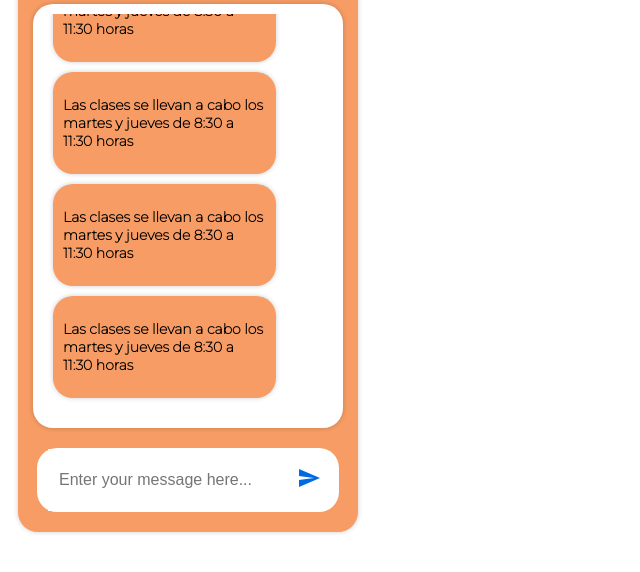
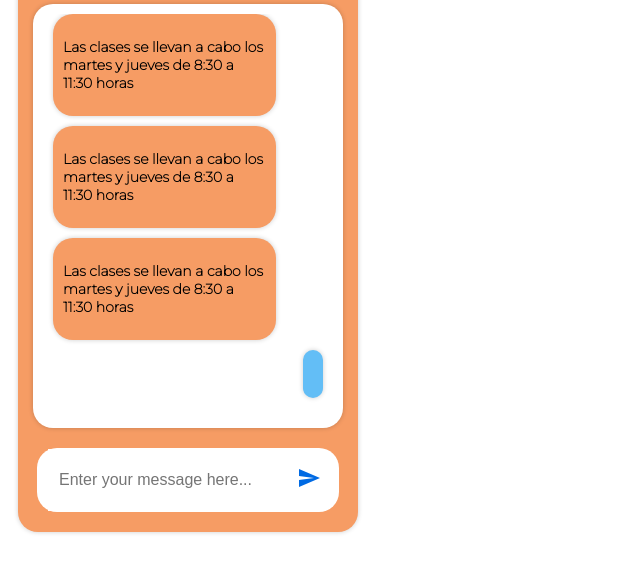
Before and after one commit to Jugarov/Chatbot_IA1, a browser extension: page Extension2/index.html in a window 1280 px wide. Both pictures are taken after a click on the button 309 px from the left and 598 px from the top of the page. Shown: the part 118-690 px from the top of the page, without its empty margins (0-640 px from the left). Drawn offline with Linux system fonts and the light colour scheme.

Commit message:
message.js created

```diff
--- a/Extension2/index.html
+++ b/Extension2/index.html
@@ -26,7 +26,7 @@
         <section class="ext-prompt">
             <input type="text" id="chat_input" placeholder="Enter your message here...">
             <div id="send-button">
-                <button type="button" id="send" onclick="sendMessage()">
+                <button type="button" id="send" onclick="sendMessage();createMessage('self')">
                     <svg style="width:24px;height:24px" viewBox="0 0 24 24">
                         <path fill="#006ae3" d="M2,21L23,12L2,3V10L17,12L2,14V21Z" />
                     </svg>
@@ -36,6 +36,7 @@
     </div>
 
     <script src="client.js"></script>
+    <script src="message.js"></script>
 </body>
 
 
--- /dev/null
+++ b/Extension2/message.js
@@ -0,0 +1,18 @@
+
+function createMessage(messageType) {
+    var messageBox = document.createElement('div');
+    var message= document.createElement('p');
+    messageBox.appendChild(message);
+
+    if (messageType=="self"){
+        messageBox.className = "ext-self-message";
+        message.innerHTML = document.getElementById("chat_input").value;
+        document.querySelector(".ext-message").appendChild(messageBox)
+
+    }else{
+        messageBox.className = "ext-other-message";
+    }
+
+
+
+}
```
